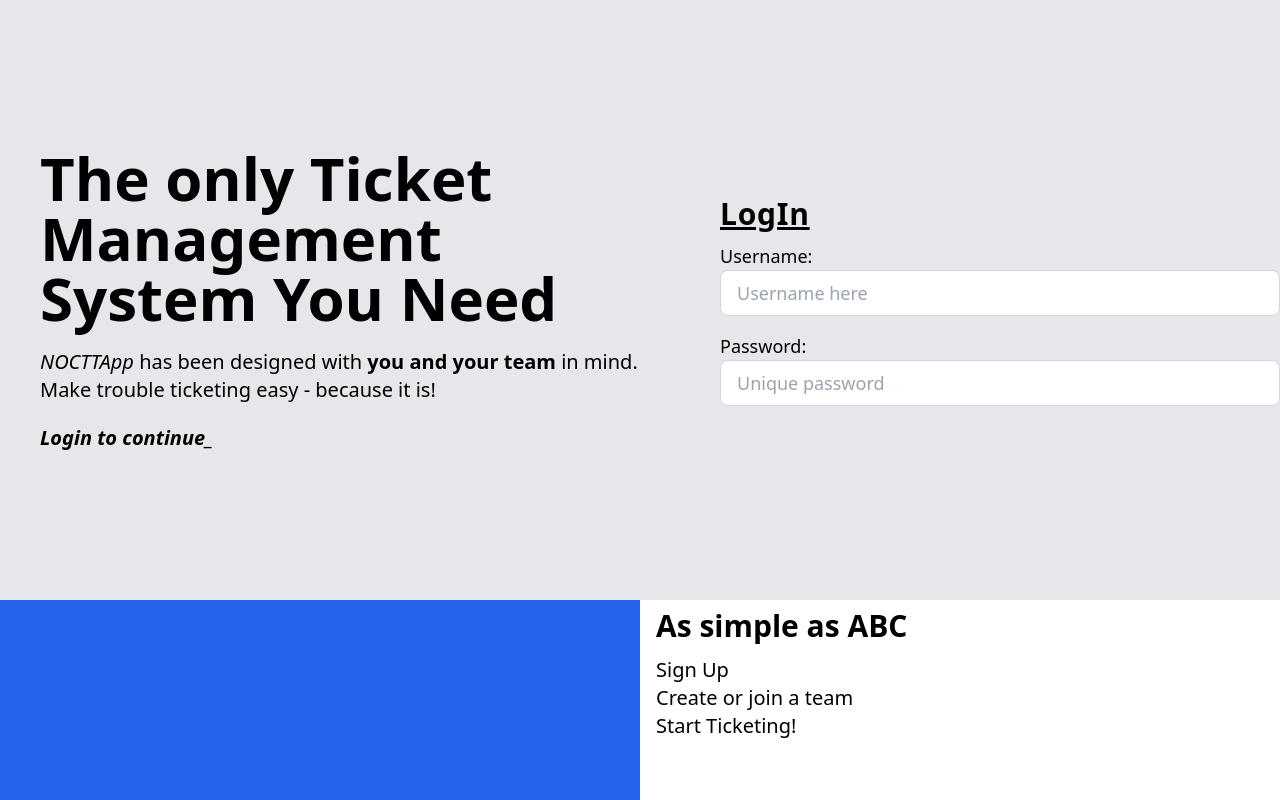
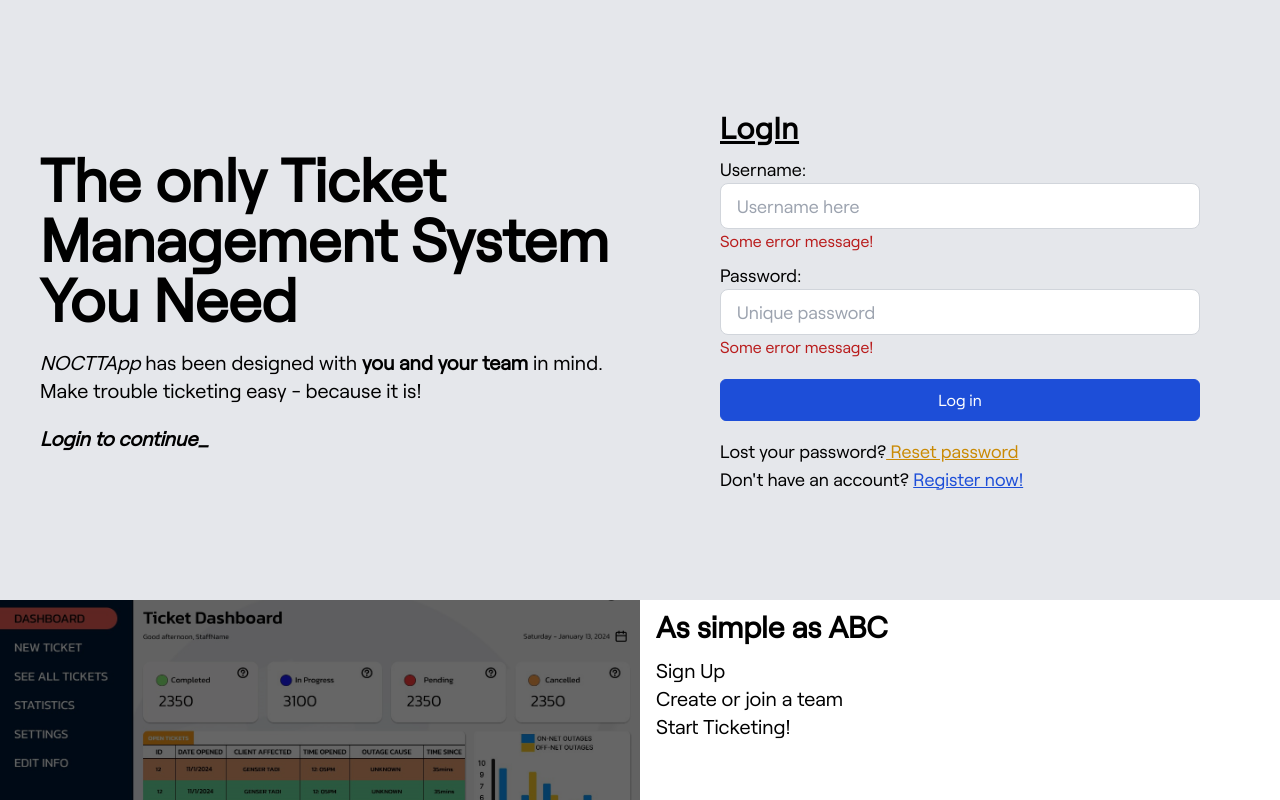
Before and after one commit to KharlAbban/Tailwind_App, a React (Vite) app: page / in a window 1280 px wide. Built offline with nearby package versions, Linux system fonts and the light colour scheme.

Commit message:
work on custom font and index-based components

```diff
--- a/src/components/Login.jsx
+++ b/src/components/Login.jsx
@@ -1,5 +1,5 @@
 import React from 'react'
-import { Form } from 'react-router-dom'
+import { Form, Link } from 'react-router-dom'
 
 const Login = () => {
   return (
@@ -11,9 +11,21 @@
       <Form className='flex flex-col max-w-xl'>
         <label className='text-lg' htmlFor="username">Username:</label>
         <input type="text" id="username" name='username' className="border border-gray-300 text-gray-900 text-lg rounded-lg focus:ring-blue-500 focus:border-blue-500 focus:bg-slate-50 block w-full ps-4 p-2" placeholder="Username here" required />
-        <label className='text-lg mt-4' htmlFor="username">Password:</label>
+        <p className='text-red-700'>Some error message!</p>
+        <label className='text-lg mt-2' htmlFor="password">Password:</label>
         <input type="password" id="password" name='password' className="border border-gray-300 text-gray-900 text-lg rounded-lg focus:ring-blue-500 focus:border-blue-500 focus:bg-slate-50 block w-full ps-4 p-2" placeholder="Unique password" required />
+        <p className='text-red-700'>Some error message!</p>
+
+        <button type="submit" className="w-full mt-5 inline-flex items-center justify-center py-2 px-3 text-base font-medium text-white bg-blue-700 rounded-md border border-blue-700 hover:bg-blue-800 focus:ring-4 focus:outline-none focus:ring-blue-300">
+            Log in
+        </button>
       </Form>
+
+      <p className='text-lg mt-4'>
+        Lost your password?
+        <Link to="" className='underline text-yellow-600 hover:text-yellow-400 duration-200'> Reset password</Link>
+      </p>
+      <p className='text-lg'>Don't have an account? <Link to="" className='underline text-blue-700 hover:text-blue-500 duration-200'>Register now!</Link></p>
     </>
   )
 }
--- /dev/null
+++ b/src/components/Register.jsx
@@ -0,0 +1,32 @@
+import React from 'react'
+import { Form, Link } from 'react-router-dom'
+
+const Register = () => {
+  return (
+    <>
+      <h4 className='underline font-semibold text-3xl mb-2 tracking-wide leading-10'>
+        Register
+        <span className='lg:hidden'> for NOCTTApp</span>
+      </h4>
+      <Form className='flex flex-col max-w-xl'>
+        <label className='text-lg' htmlFor="email">Email Address:</label>
+        <input type="email" id="email" name='email' className="border border-gray-300 text-gray-900 text-lg rounded-lg focus:ring-blue-500 focus:border-blue-500 focus:bg-slate-50 block w-full ps-4 p-2" placeholder="somemail@provider.com" required />
+        <p className='text-red-700'>Some error message!</p>
+        <label className='text-lg mt-2' htmlFor="username">Username:</label>
+        <input type="text" id="username" name='username' className="border border-gray-300 text-gray-900 text-lg rounded-lg focus:ring-blue-500 focus:border-blue-500 focus:bg-slate-50 block w-full ps-4 p-2" placeholder="Unique username" required />
+        <p className='text-red-700'>Some error message!</p>
+        <label className='text-lg mt-2' htmlFor="password">Password:</label>
+        <input type="password" id="password" name='password' className="border border-gray-300 text-gray-900 text-lg rounded-lg focus:ring-blue-500 focus:border-blue-500 focus:bg-slate-50 block w-full ps-4 p-2" placeholder="Special password" required />
+        <p className='text-red-700'>Some error message!</p>
+
+        <button type="submit" className="w-full mt-5 inline-flex items-center justify-center py-2 px-3 text-base font-medium text-white bg-blue-800 rounded-md border border-blue-700 hover:bg-blue-600 focus:ring-4 focus:outline-none focus:ring-blue-300">
+            Sign Up
+        </button>
+      </Form>
+
+      <p className='text-lg mt-2'>Already own an account? <Link to="" className='underline text-blue-700 hover:text-blue-500 duration-200'>Login here!</Link></p>
+    </>
+  )
+}
+
+export default Register
--- a/src/components/index.js
+++ b/src/components/index.js
@@ -3,3 +3,4 @@
 export {default as Navbar} from "./Navbar";
 export {default as SampleContent} from "./SampleContent";
 export {default as Login} from "./Login";
+export {default as Register} from "./Register";
--- a/src/index.css
+++ b/src/index.css
@@ -1,3 +1,17 @@
 @tailwind base;
 @tailwind components;
 @tailwind utilities;
+
+@font-face {
+    font-family: 'roobert';
+    src: url('./assets/fonts/RoobertRegular.ttf');
+}
+@font-face {
+    font-family: 'google-sans';
+    src: url('./assets/fonts/ProductSans-Regular.ttf');
+}
+@layer base {
+    html {
+        font-family: 'roobert', 'google-sans', sans-serif;
+    }
+}
--- a/src/layouts/IndexLayout.jsx
+++ b/src/layouts/IndexLayout.jsx
@@ -1,5 +1,6 @@
 import React from 'react';
 import { Login } from '../components';
+import DashboardImg from "../assets/media/DASHBOARD.jpg"
 
 const IndexLayout = () => {
   return (
@@ -14,15 +15,17 @@
                 </h3>
                 <h3 className='text-xl font-bold italic'>Login to continue_</h3>
             </div>
-            <div className='w-1/2 pl-20 max-lg:w-full'>
+            <div className='w-1/2 px-20 max-lg:w-full'>
                 <Login />
             </div>
         </div>
 
-        <div className='h-1/4 flex p-0 max-sm:hidden'>
-            <div className="w-1/2 bg-blue-600 h-full">
+        <div className='h-1/4 flex p-0'>
+            <div className="w-1/2 relative bg-indexBottomBg h-full max-sm:w-full">
+                <div className='absolute top-0 left-0 w-full h-full bg-black opacity-60'></div>
+                <img src={DashboardImg} alt="dashboard image" />
             </div>
-            <div className='bg-white pl-4 pt-2'>
+            <div className='bg-white pl-4 pt-2 max-sm:hidden'>
                 <h2 className='font-bold text-3xl mb-3'>As simple as ABC</h2>
                 <p className='text-xl'>Sign Up</p>
                 <p className='text-xl'>Create or join a team</p>
--- a/tailwind.config.js
+++ b/tailwind.config.js
@@ -9,8 +9,9 @@
       colors: {
         deepBlue: "#011936",
       },
-      backgroundImage: {
-        indexBottomBgImg: "url('/assets/media/DASHBOARD.jpg')"
+      fontFamily: {
+        'roobert': ["roobert", 'sans-serif'],
+        'google-sans': ["google-sans", 'sans-serif'],
       }
     },
   },
```
Also changed, not shown: src/assets/fonts/ProductSans-Regular.ttf (added), src/assets/fonts/RoobertRegular.ttf (added).
